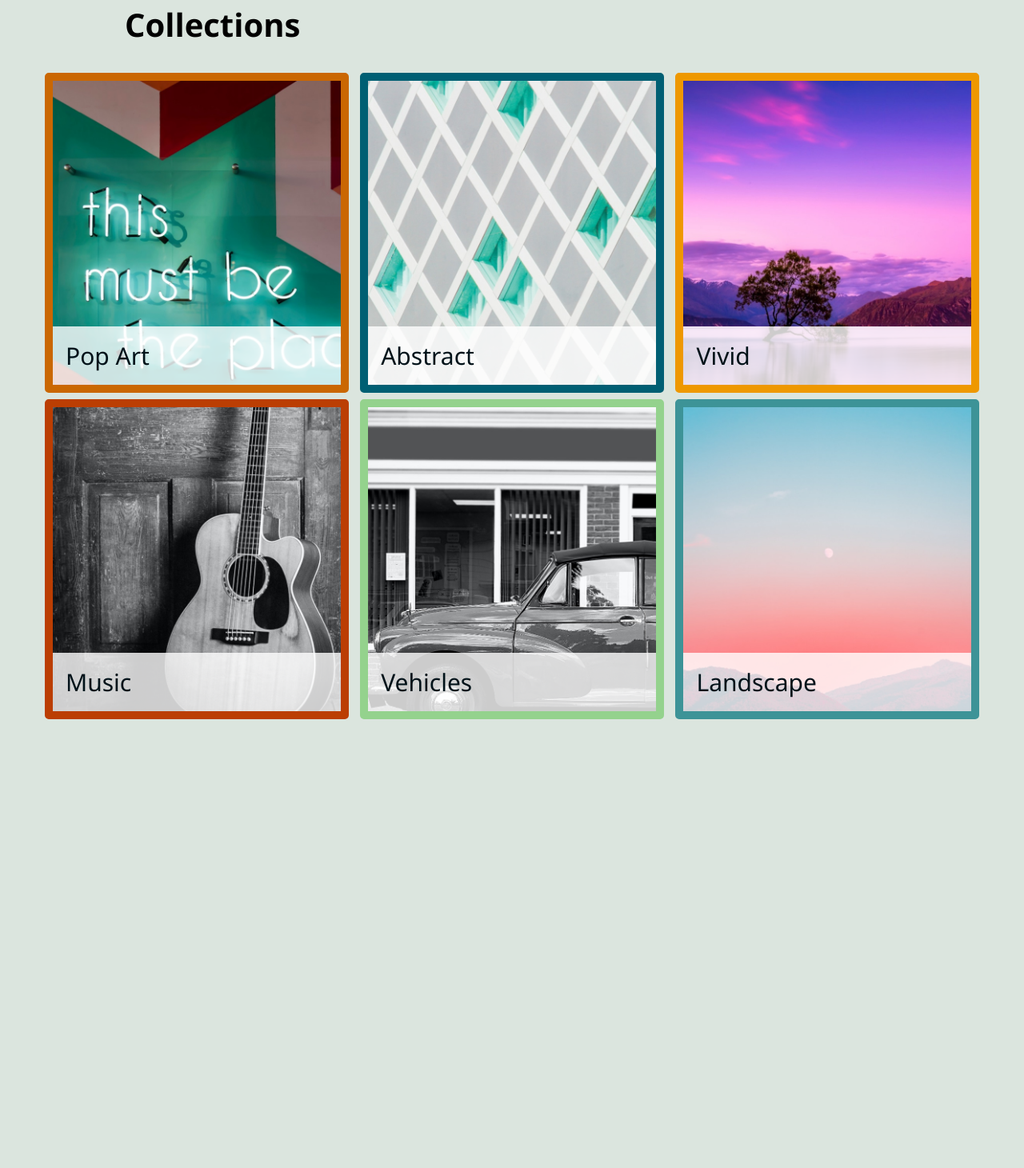
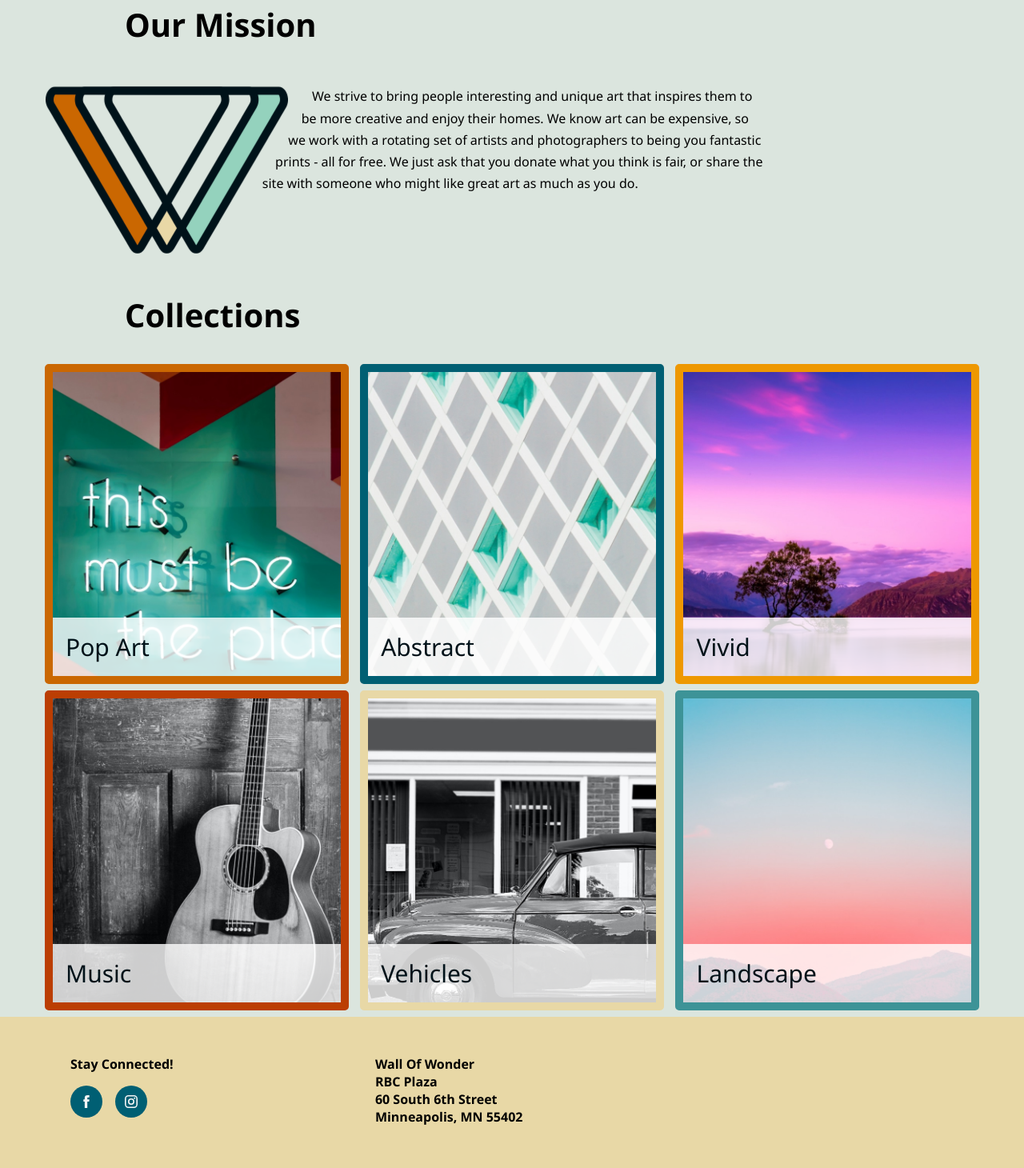
Before and after one commit to Daniel-Dominic/css-project-frontend-masters, a plain HTML site: page index.html in a window 1280 px wide. Shown: the part 30-1490 px from the top of the page at 80% size. Before the commit the page ends 937 px from the top, so only its background shows below. Drawn offline with Linux system fonts and the light colour scheme.

Commit message:
add footer, social links and address

```diff
--- a/index.html
+++ b/index.html
@@ -10,6 +10,15 @@
 </head>
 
 <body>
+    <section id="mission">
+        <h2>Our Mission</h2>
+        <div class="missiontext">
+            <p>
+                <img src="img/logo2.png" alt="Logo for Wall of Wonder." class="missionimg" /> We strive to bring people interesting and unique art that inspires them to be more creative and enjoy their homes. We know art can be expensive, so we work with
+                a rotating set of artists and photographers to being you fantastic prints - all for free. We just ask that you donate what you think is fair, or share the site with someone who might like great art as much as you do.
+            </p>
+        </div>
+    </section>
     <section id="collections">
         <h2>Collections</h2>
         <ul>
@@ -51,6 +60,24 @@
             </li>
         </ul>
     </section>
+<div class="footer">
+    <footer>
+<div class="social-1">
+<p><b>Stay Connected!</b></p>
+    <ul>
+       <li><a href="https://www.facebook.com" target="_blank"><img src="img/facebook-icon.svg" alt="facebook-icon-link"></a></li>
+        <li><a href="https://www.instagram.com" target="_blank"><img src="img/instagram-icon.svg" alt="instagram-icon-link"></a></li>
+        <li></li>
+    </ul>
+</div>
+    <address>
+        Wall Of Wonder</br>
+        RBC Plaza</br>
+        60 South 6th Street</br>
+        Minneapolis, MN 55402
+    </address>
+
+</div>
 </body>
 
 </html>
--- a/styles.css
+++ b/styles.css
@@ -1,11 +1,8 @@
-/* colors - see style guide for docs.
-Clearly there is more you could place in variables, up to you if you want to use them. My answer does not go beyond colors to keep the code easier to read. */
-
 :root {
   --color1: #001219;
   --color2: #005f73;
   --color3: #3d9397;
-  --color4: #94d28d;
+  --color4: #e8d8a6;
   --color5: #e9d8a6;
   --color6: #ee9800;
   --color7: #ca6702;
@@ -43,11 +40,6 @@ section {
 section h2 {
   font-size: 2.5rem;
 }
-
-
-/*****************
-New styles begin here and continue to the end of the page
-****************/
 
 section ul {
   list-style-type: none;
@@ -141,20 +133,97 @@ figcaption a {
 }
 
 
+/* mission styles */
+
+#mission {
+  margin-bottom: 3rem;
+}
+
+.missiontext {
+  display: block;
+  line-height: 1.7rem;
+}
+
+.missionimg {
+  max-height: 100px;
+  display: block;
+}
+
+/* Footer Styles */
+.footer {
+  padding: 0;
+  margin: 0;
+  background-color:  #e8d8a6;
+}
+
+footer {
+  padding: 3rem;
+  display: flex;
+  flex-flow: column wrap;
+  max-width: 1200px;
+  margin: 0 auto;
+}
+
+footer p{
+  margin-top: 0px;
+}
+
+footer ul {
+ list-style-type: none;
+  display: flex;
+  flex-flow: row wrap;
+  padding: 0;
+  margin: 0;
+}
+
+footer li {
+  margin-right: 1rem;
+}
+
+footer address {
+  font-size: normal;
+  margin-top: 2rem;
+  font-weight: bold;
+  font-style: normal;
+}
+
+.social-1,
+address {
+  padding-bottom: 5px;
+}
+
+
 /* turn on flexbox here - prior to this, elements stacked individually as blocks */
 
 @media (min-width: 550px) {
-  section ul {
+  section ul,
+  footer {
       display: flex;
       flex-flow: row wrap;
       justify-content: space-between;
   }
-  section li {
+  section li,
+  .social,
+  address {
       flex-basis: 49.5%;
   }
   /* turn off object position, inherit object-fit: cover */
   figure img {
       object-position: 0;
+  }
+
+  .missiontext {
+    display: flow-root;
+    max-width: 900px;
+  }
+
+  .missionimg {
+    float: left;
+    shape-outside: polygon(35.84% 94.87%, 34.64% 87.05%, 51.64% 4.06%, 55.1% 2.38%);
+    max-height: 211px;
+  }
+   footer address{
+    margin-top: 0;
   }
 }
 
@@ -162,7 +231,11 @@ figcaption a {
   section h2 {
       margin-left: 100px;
   }
-  section li {
+  section li,
+  .social {
       flex-basis: 32.5%;
   }
+  address {
+    flex-basis: 65.5%;
+  }
 }
```
Also changed, not shown: img/facebook-icon.svg (added), img/instagram-icon.svg (added), img/logo.png (renamed from logo.png), img/logo2.png (renamed from logo2.png).
